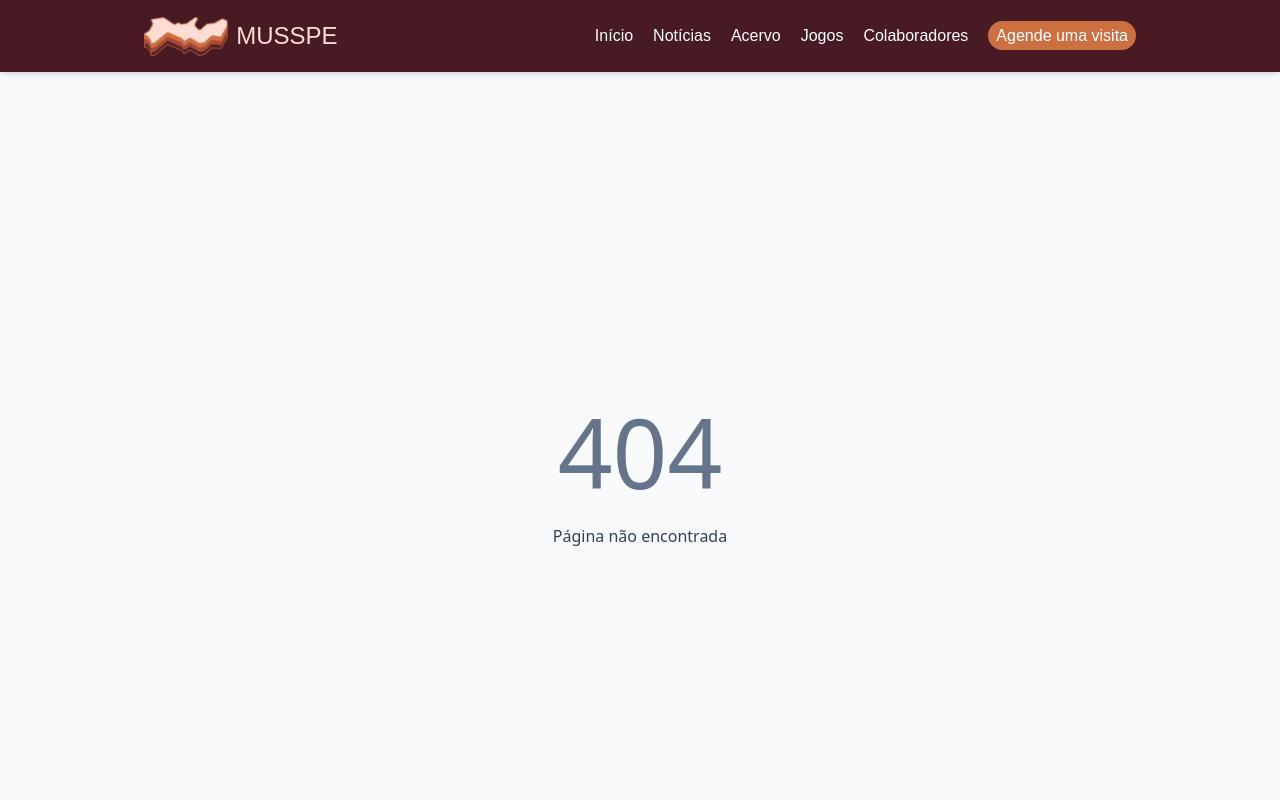
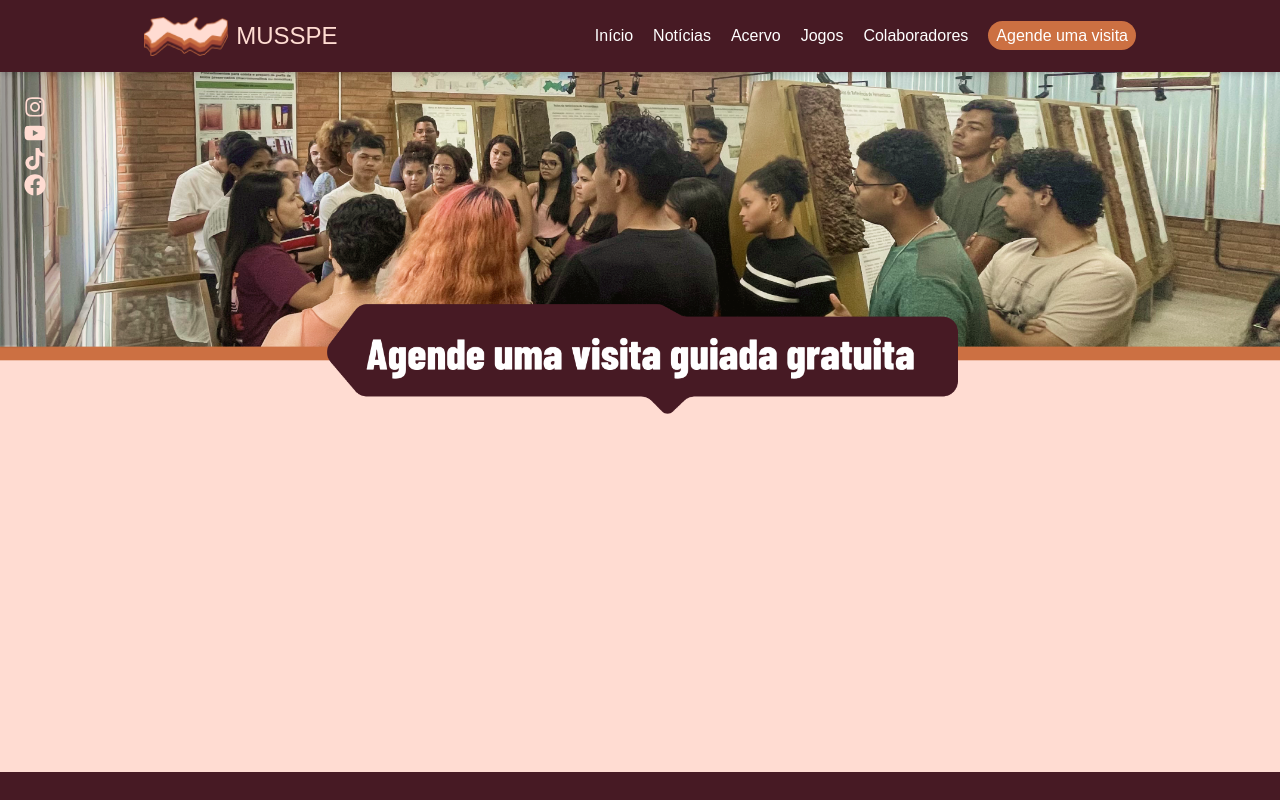
Before and after one commit to FonJava/musspe-react, a React (Vite) app: page /musspe-react/visita in a window 1280 px wide. Shown: the top 800 px of the page. Built offline with nearby package versions, Linux system fonts and the light colour scheme; a web font is replaced by a local one.

Commit message:
apresentação visitas

```diff
--- a/src/App.jsx
+++ b/src/App.jsx
@@ -7,8 +7,9 @@ import Noticias from "./pages/Noticias/Noticias";
 import Acervo from "./pages/Acervo/Acervo";
 import Colaboradores from "./pages/Colaboradores/Colaboradores";
 import Jogos from "./pages/Jogos/Jogos";
+import Visita from "./pages/Visita/Visita";
 /*
-import Visita from "./pages/Visita/Visita";
+
  */
 import NotFound from "./pages/NotFound/NotFound";
 
@@ -45,8 +46,8 @@ function AppWrapper() {
             path="/musspe-react/colaboradores"
             element={<Colaboradores />}
           />
-          {/* <Route path="/musspe-react/visita" element={<Visita />} />
-           */}
+          <Route path="/musspe-react/visita" element={<Visita />} />
+
           <Route path="*" element={<NotFound />} />
         </Routes>
       </main>
--- /dev/null
+++ b/src/pages/Visita/Visita.jsx
@@ -0,0 +1,62 @@
+import Botao from "../../components/Botao";
+import { FaArrowDown, FaInstagram, FaYoutube, FaTiktok, FaFacebook } from "react-icons/fa";
+import visitaDesktop from "/imagens/imagem-visitas.png";
+import visitaMobile from "/imagens/imagem-visitas2.png";
+
+export default function Visita() {
+  return (
+    <section
+      id="visitas-section"
+      className="bg-[#FFDCD2] relative w-full h-[600px] md:h-[700px] overflow-hidden"
+    >
+      <div className="absolute left-6 top-6 z-10 hidden md:flex flex-col space-y-1">
+        <a
+          href="https://www.instagram.com/museudesolospe/?hl=pt-br"
+          target="_blank"
+          rel="noopener noreferrer"
+          className="text-[#FFDCD2] hover:text-brand-orange transition-colors duration-200"
+        >
+          <FaInstagram size={22} />
+        </a>
+        <a
+          href="https://www.youtube.com/@museudesolospe"
+          target="_blank"
+          rel="noopener noreferrer"
+          className="text-[#FFDCD2] hover:text-brand-orange transition-colors duration-220"
+        >
+          <FaYoutube size={22} />
+        </a>
+        <a
+          href="https://www.tiktok.com/@museudesolospe"
+          target="_blank"
+          rel="noopener noreferrer"
+          className="text-[#FFDCD2] hover:text-brand-orange transition-colors duration-220"
+        >
+          <FaTiktok size={22} />
+        </a>
+        <a
+          href="https://www.facebook.com/museudesolospe/"
+          target="_blank"
+          rel="noopener noreferrer"
+          className="text-[#FFDCD2] hover:text-brand-orange transition-colors duration-220"
+        >
+          <FaFacebook size={22} />
+        </a>
+      </div>
+
+      <img
+        src={visitaDesktop}
+        alt="Visita guiada ao museu"
+        className="hidden md:block lg:w-full lg:h-800 md:w-full md:h-550 sm:w-full sm:h-550 object-cover lg:-mt-24 md:-mt-12"
+        draggable="false"
+      />
+
+      <img
+        src={visitaMobile}
+        alt="Visita guiada ao museu"
+        className="md:hidden w-full h-600 object-cover -mt-16 sm:-mt-20"
+        draggable="false"
+      />
+    </section>
+  );
+}
```
